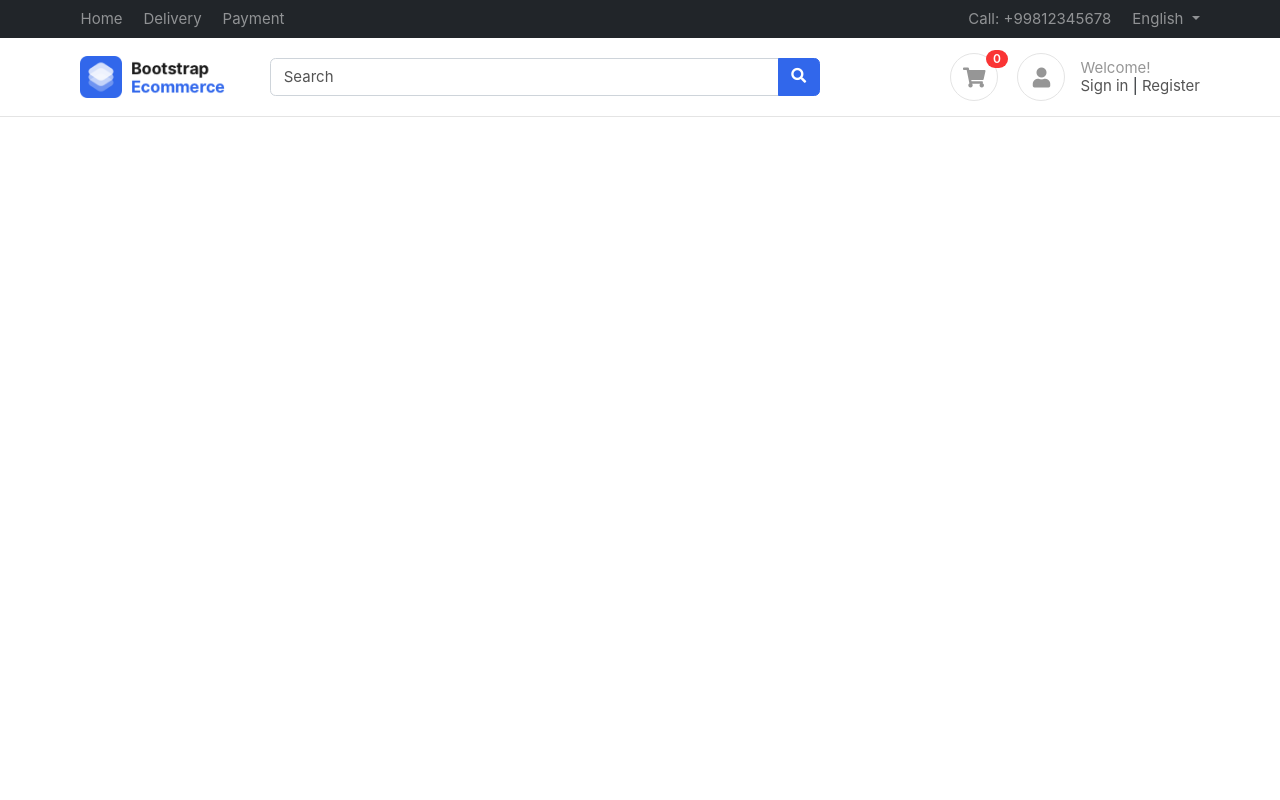
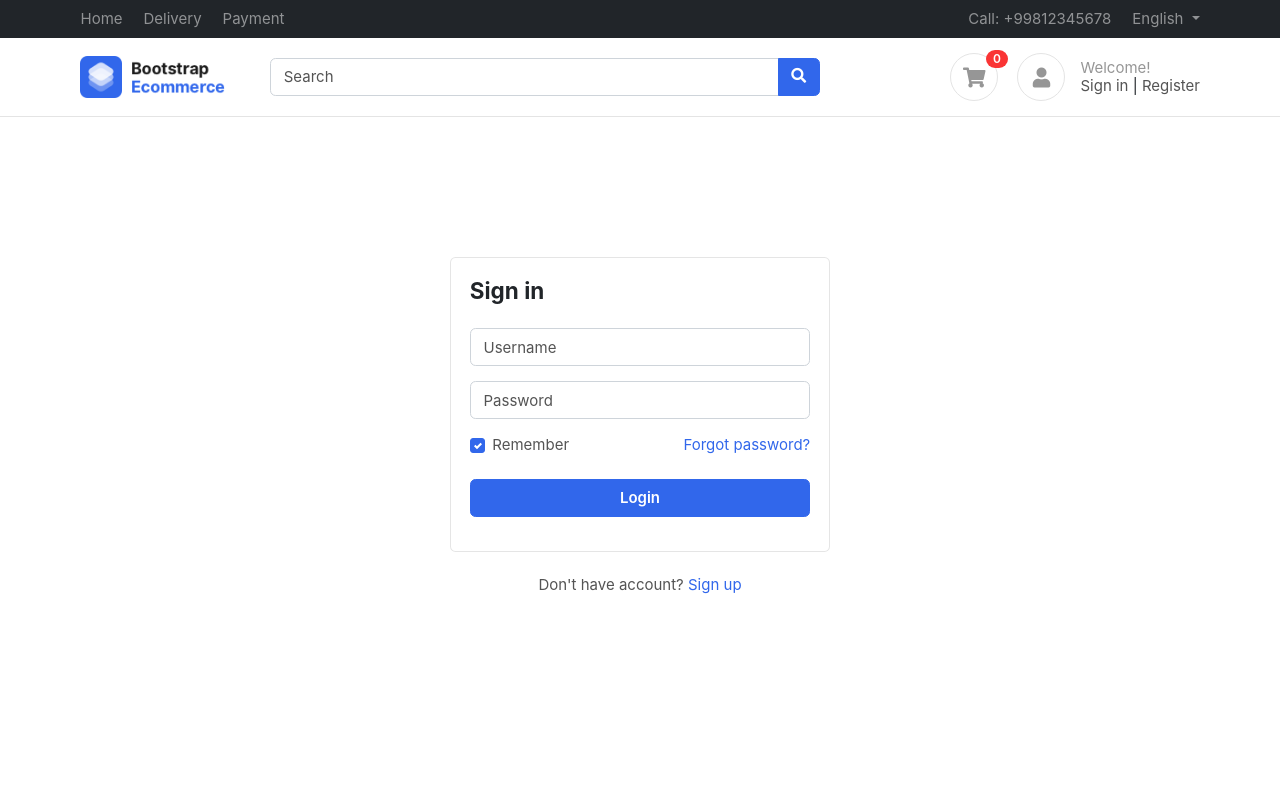
Before and after one commit to Jayesh-cj/Ecommerce-Django-, a Django app: page /login/ in a window 1280 px wide. Run offline with Django 5.2, Linux system fonts and the light colour scheme; some libraries are stand-ins or nearby versions; some web fonts are replaced.

Commit message:
Login and Registraion page template added

```diff
--- a/accounts/urls.py
+++ b/accounts/urls.py
@@ -3,5 +3,6 @@ from accounts import views
 
 
 urlpatterns = [
-    path('login/', views.login_page, name='login')
+    path('login/', views.login_page, name='login'),
+    path('register/', views.registeraion_page, name='register')
 ]
--- a/accounts/views.py
+++ b/accounts/views.py
@@ -5,3 +5,7 @@ from django.shortcuts import render
 # Login
 def login_page(request):
     return render(request, 'accounts/login.html')
+
+# Register
+def registeraion_page(request):
+    return render(request, 'accounts/register.html')
--- a/templates/accounts/login.html
+++ b/templates/accounts/login.html
@@ -2,4 +2,37 @@
 
 {% block start %}
 
+<section class="section-conten padding-y" style="min-height:84vh">
+
+    <!-- ============================ COMPONENT LOGIN   ================================= -->
+        <div class="card mx-auto" style="max-width: 380px; margin-top:100px;">
+          <div class="card-body">
+          <h4 class="card-title mb-4">Sign in</h4>
+          <form>
+
+          <div class="form-group">
+                 <input name="" class="form-control" placeholder="Username" type="text">
+              </div> <!-- form-group// -->
+              <div class="form-group">
+                <input name="" class="form-control" placeholder="Password" type="password">
+              </div> <!-- form-group// -->
+
+              <div class="form-group">
+                  <a href="#" class="float-right">Forgot password?</a>
+                <label class="float-left custom-control custom-checkbox"> <input type="checkbox" class="custom-control-input" checked=""> <div class="custom-control-label"> Remember </div> </label>
+              </div> <!-- form-group form-check .// -->
+              <div class="form-group">
+                  <button type="submit" class="btn btn-primary btn-block"> Login  </button>
+              </div> <!-- form-group// -->
+          </form>
+          </div> <!-- card-body.// -->
+        </div> <!-- card .// -->
+
+         <p class="text-center mt-4">Don't have account? <a href="#">Sign up</a></p>
+         <br><br>
+    <!-- ============================ COMPONENT LOGIN  END.// ================================= -->
+
+
+    </section>
+
 {% endblock start %}
```
Also changed, not shown: templates/accounts/register.html (added, +47 -0 lines).
